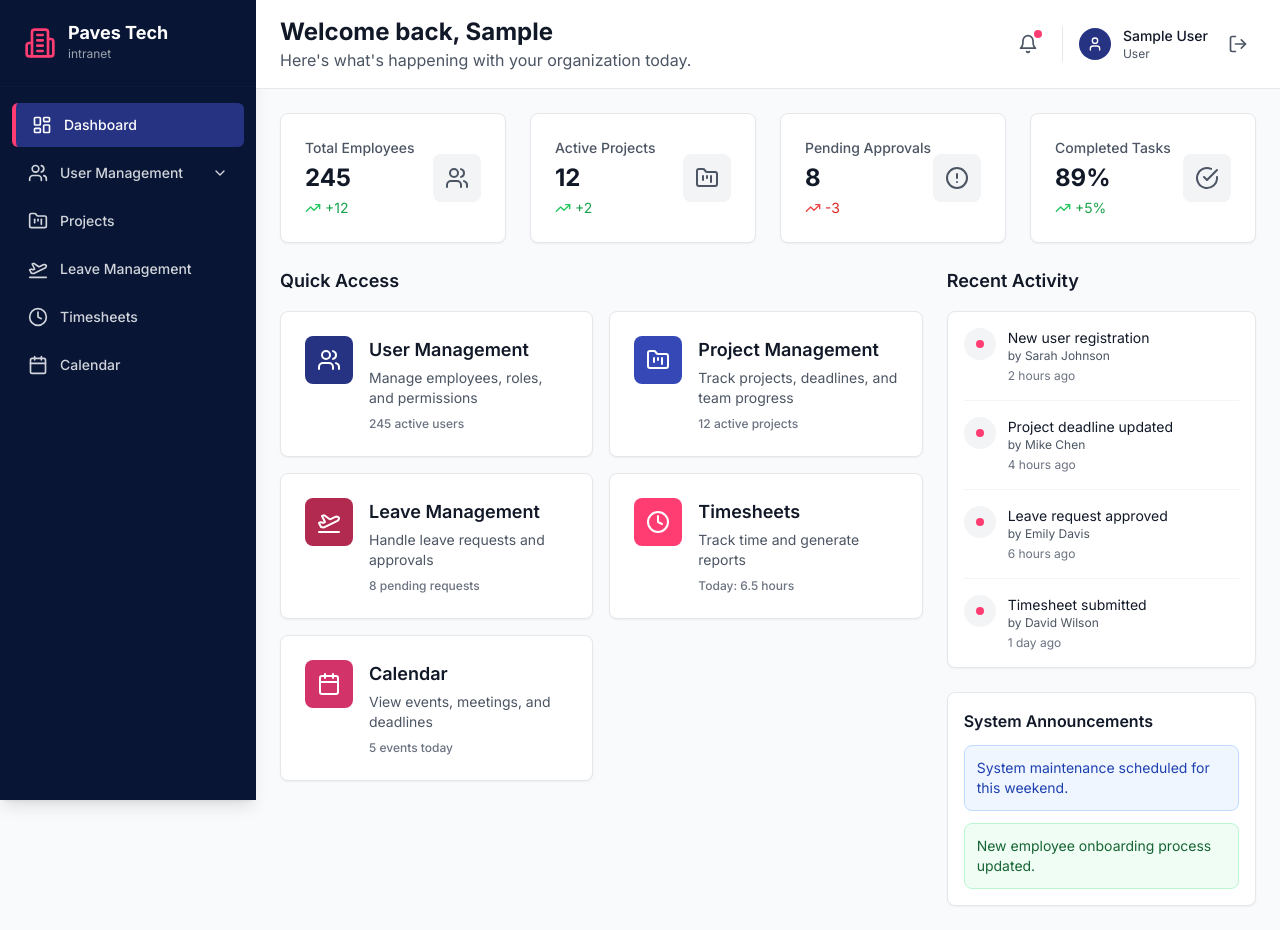
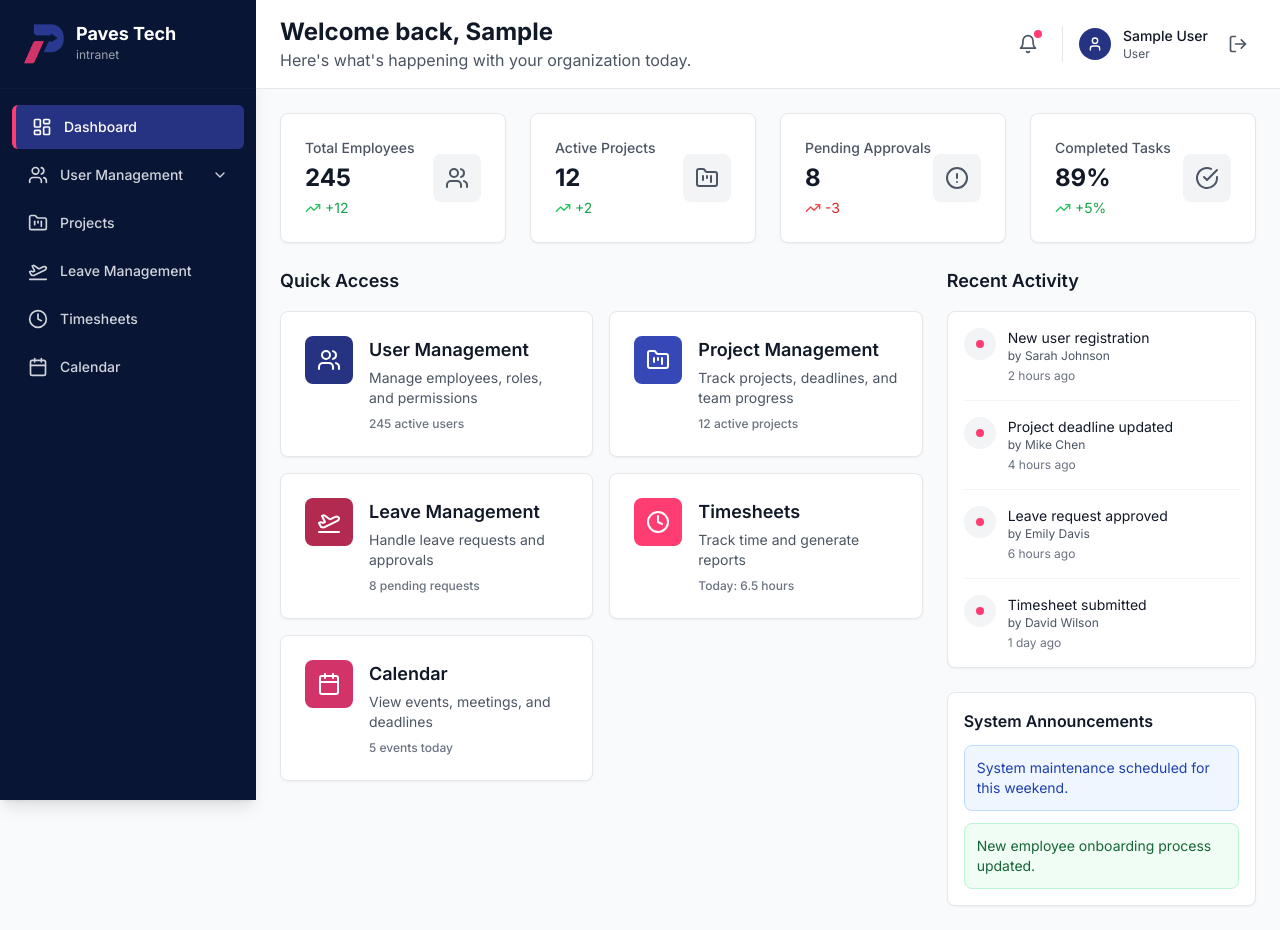
Before and after one commit to rohitlingarker/intranet-fe, a React (Vite) app: page /dashboard in a window 1280 px wide. Built offline with nearby package versions, Linux system fonts and the light colour scheme; sample sign-in values are in the browser's storage.

Commit message:
added logo

```diff
--- a/src/components/Layout/Sidebar.jsx
+++ b/src/components/Layout/Sidebar.jsx
@@ -50,7 +50,11 @@ const Sidebar = () => {
       {/* Branding */}
       <div className="p-6 border-b border-[#0f1a3a]">
         <div className="flex items-center gap-3">
-          <Building2 className="h-8 w-8 text-[#ff3d72]" />
+          <img
+            src="logo.png"
+            alt="Logo"
+            className="h-10 w-10"
+          />
           <div>
             <h1 className="text-lg font-bold leading-none">Paves Tech</h1>
             <p className="text-xs text-gray-400 mt-1">intranet</p>
--- a/src/pages/Timesheet/EntriesTable.jsx
+++ b/src/pages/Timesheet/EntriesTable.jsx
@@ -58,6 +58,10 @@ const EntriesTable = ({
   };
 
   const handleEditClick = (idx) => {
+    if (addingNewEntry) return;
+    if (status === "Approved") return;
+    console.log(status);
+
     const entry = entries[idx];
     setEditIndex(idx);
     setAddingNewEntry(false);
@@ -269,6 +273,7 @@ const EntriesTable = ({
                 <td className="px-4 py-2">
                   <button
                     className="text-blue-600 hover:underline text-sm"
+                    disabled={entry.approvalStatus === "Approved"}
                     onClick={() => handleEditClick(idx)}
                   >
                     <Pencil className="inline w-4 h-4" />
```
Also changed, not shown: logo.png (added).
